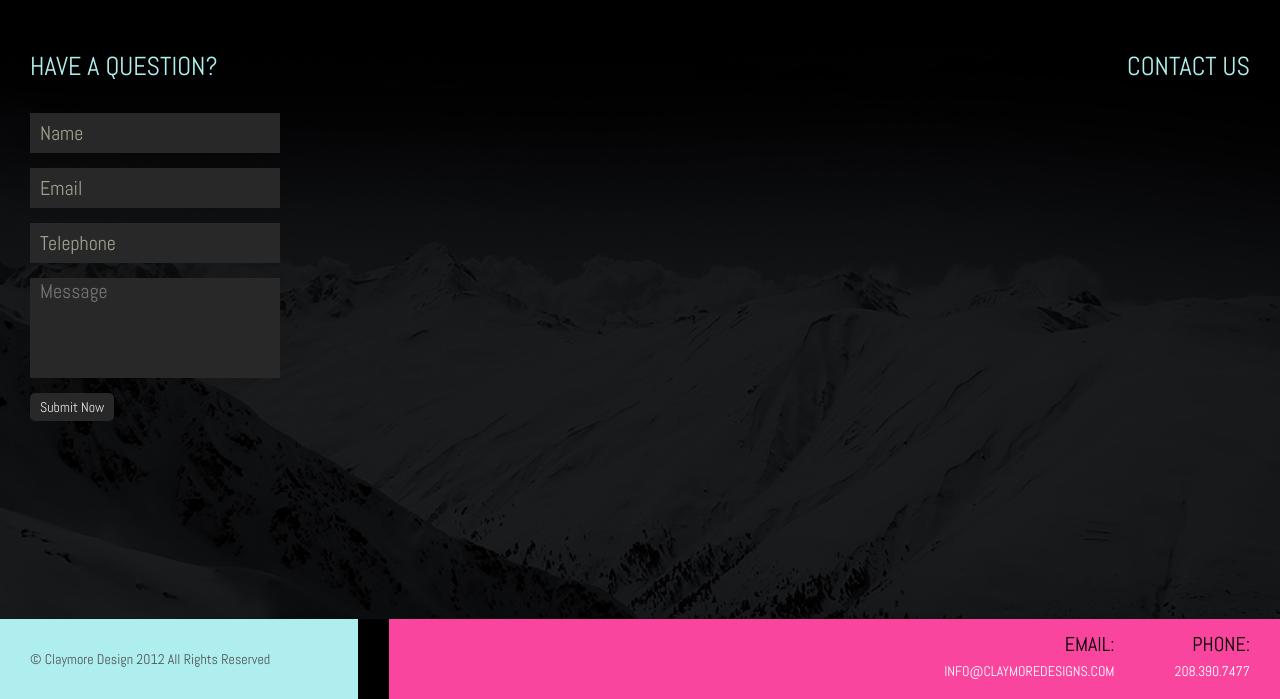
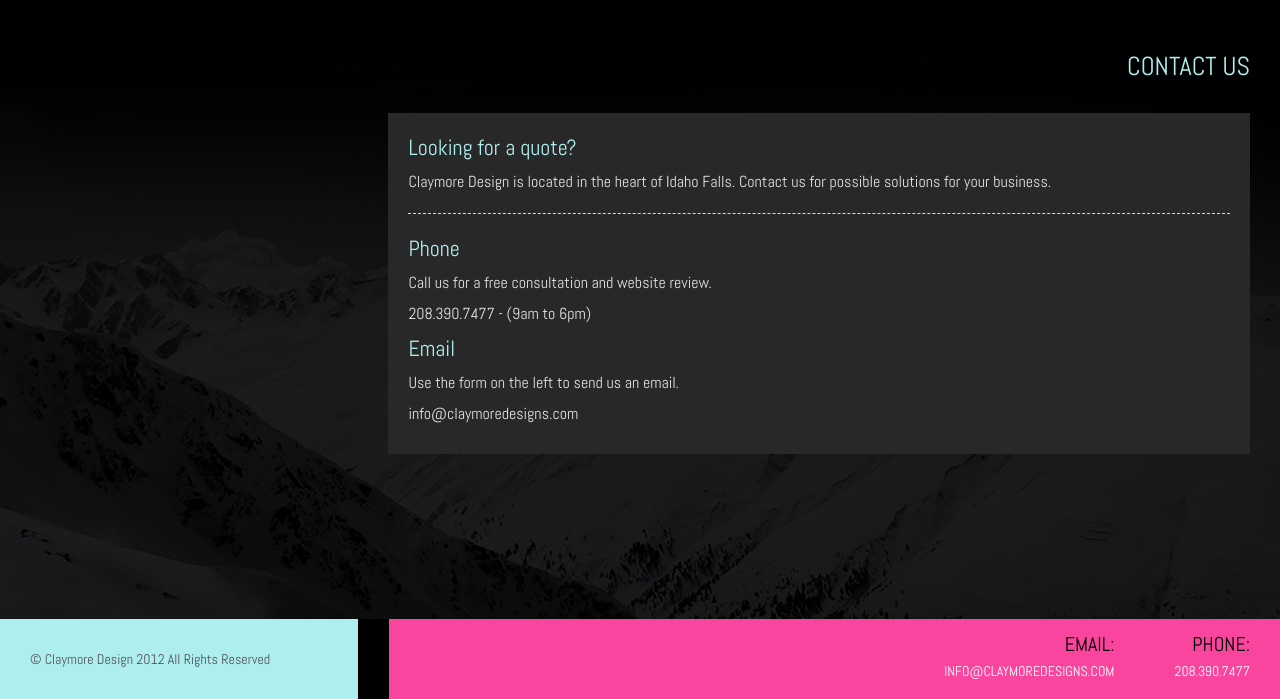
Before and after one commit to cphillipp/ClaymoreDesign, a PHP site: page /contact.php in a window 1280 px wide. Shown: the part 101-800 px from the top of the page. Run offline with PHP 8.4, Linux system fonts and the light colour scheme.

Commit message:
updated contact ie test

```diff
--- a/contact.php
+++ b/contact.php
@@ -41,7 +41,7 @@ if(isset($_SESSION['message'])) {
       <nav><a href="index.php">Home</a><a href="portfolio.php">Portfolio</a><a href="services.php">Services</a><a href="about.php">About Us</a><a href="faqs.php">FAQ'S</a><a href="contact.php" class="active">Contact</a></nav>
     </header>
     <div class="main">
-      <div class="left">
+      <!-- <div class="left">
         <h2>have a question?</h2>
         <form method="post" action="form.php" id="contact-form">
           <fieldset>
@@ -57,10 +57,10 @@ if(isset($_SESSION['message'])) {
             <input type="submit" value="Submit Now" class="submit" />
           </fieldset>
         </form>
-      </div>
+      </div> -->
       <div class="right">
         <h2>Contact Us</h2>
-        <!-- <section>
+        <section>
           <h3>Looking for a quote?</h3>
           <p>Claymore Design is located in the heart of Idaho Falls. Contact us for possible solutions for your business.</p>
           <div class="line"></div>
@@ -70,7 +70,7 @@ if(isset($_SESSION['message'])) {
           <h3>Email</h3>
           <p>Use the form on the left to send us an email.</p>
           <p>info@claymoredesigns.com</p>
-        </section> -->
+        </section>
       </div>
     </div>
   </div>
```
